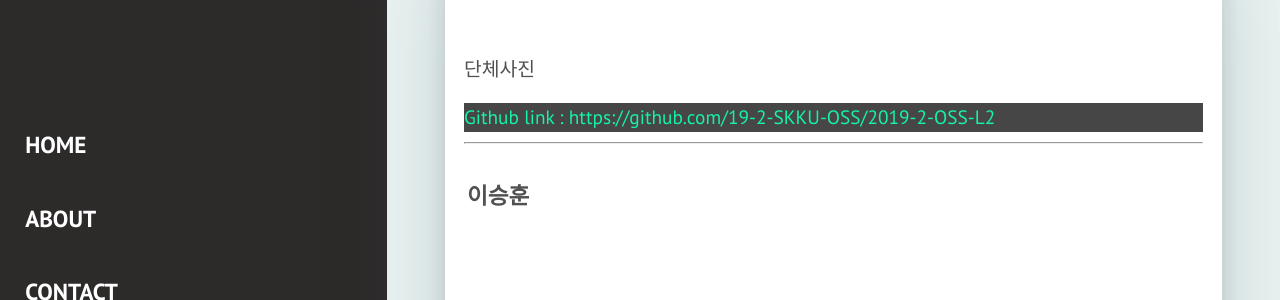
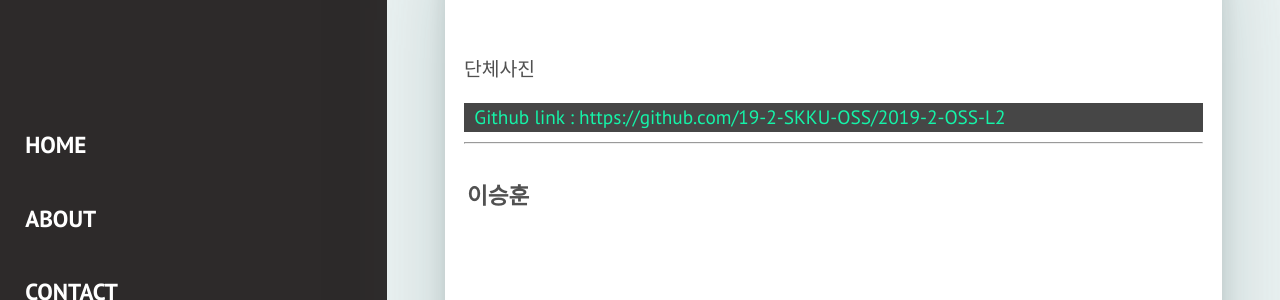
Before and after one commit to JunHyeongKim73/2019-2-OSS-L2, a Jekyll site: the page built from _pages/about.html, in a window 1280 px wide. Shown: the part 224-524 px from the top of the page. Built offline with Jekyll 4.4.1, drawn with Linux system fonts in a browser that asks for light colours; nearby versions of some CDN libraries; some web fonts are replaced; library files that are not in the unit come from our copies.

Commit message:
intro table
Signed-off-by: hayoung <wh28533@gmail.com>

```diff
--- a/_pages/about.html
+++ b/_pages/about.html
@@ -12,10 +12,10 @@ permalink: /about/
             <div class="container">
                     <img class="image" src="">
                     <p> 단체사진 </p>
-                    <div style="background-color:#464646; color:#15F3A8" > Github link : <a href = "https://github.com/19-2-SKKU-OSS/2019-2-OSS-L2"> https://github.com/19-2-SKKU-OSS/2019-2-OSS-L2   </a></div>
+                    <div style="background-color:#464646; color:#15F3A8" > &nbsp; Github link : <a href = "https://github.com/19-2-SKKU-OSS/2019-2-OSS-L2"> https://github.com/19-2-SKKU-OSS/2019-2-OSS-L2   </a></div>
                     <hr>
 
-                    <table>
+                    <table valign="top">
                         <tr>
                             <td valign="top" align="left" width = "420" height="140" >
                                 <h3 style="font-weight: 2000;" >이승훈</h3>                                        <p>
```
